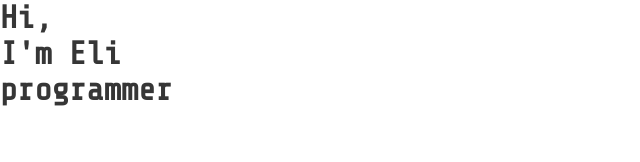
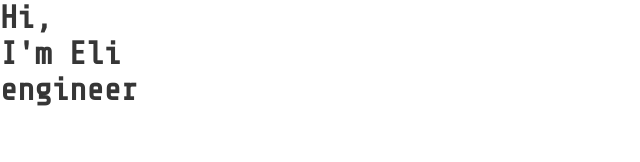
Before and after one commit to elikyaB/portfolio-final, a Svelte app: page / in a window 1280 px wide. Shown: the top 162 px of the page, without its empty margins (0-640 px from the left). Built offline with nearby package versions, Linux system fonts and the light colour scheme.

Commit message:
fixed title rotator from hiding

```diff
--- a/src/App.svelte
+++ b/src/App.svelte
@@ -16,7 +16,6 @@
 	</style>
 </svelte:head>
 
-<body>
 <Landing />
 <Header />
 <main>
@@ -25,4 +24,3 @@
 	<Contact />
 </main>
 <Footer />
-</body>
--- a/src/components/Header.svelte
+++ b/src/components/Header.svelte
@@ -2,7 +2,7 @@
 
 </script>
 
-<nav >
+<nav class="navbar">
 
 </nav>
 
--- a/src/pages/Landing.svelte
+++ b/src/pages/Landing.svelte
@@ -3,7 +3,7 @@
 
     const titles = ["coder", "programmer", "developer", "engineer"]
     let index = []
-    let title = "abc"
+    let title = "coder"
 
 
     function titleSwitch (t) {
@@ -34,7 +34,7 @@
 
 </script>
 
-<section>
+<section id="landing">
     <h1 class="title m-0">Hi,<br/>I'm Eli</h1>
     {#key title}
         <div id="wordlock" class='is-flex direction-row'>
@@ -49,6 +49,7 @@
 </section>
 
 <style>
+    #landing {height: 100vh;}
     #wordlock {position:absolute;}
     h1, div {font-family: 'Share Tech Mono', monospace;}
 </style>
```
Lines whose indentation alone changed are shown as unchanged.
